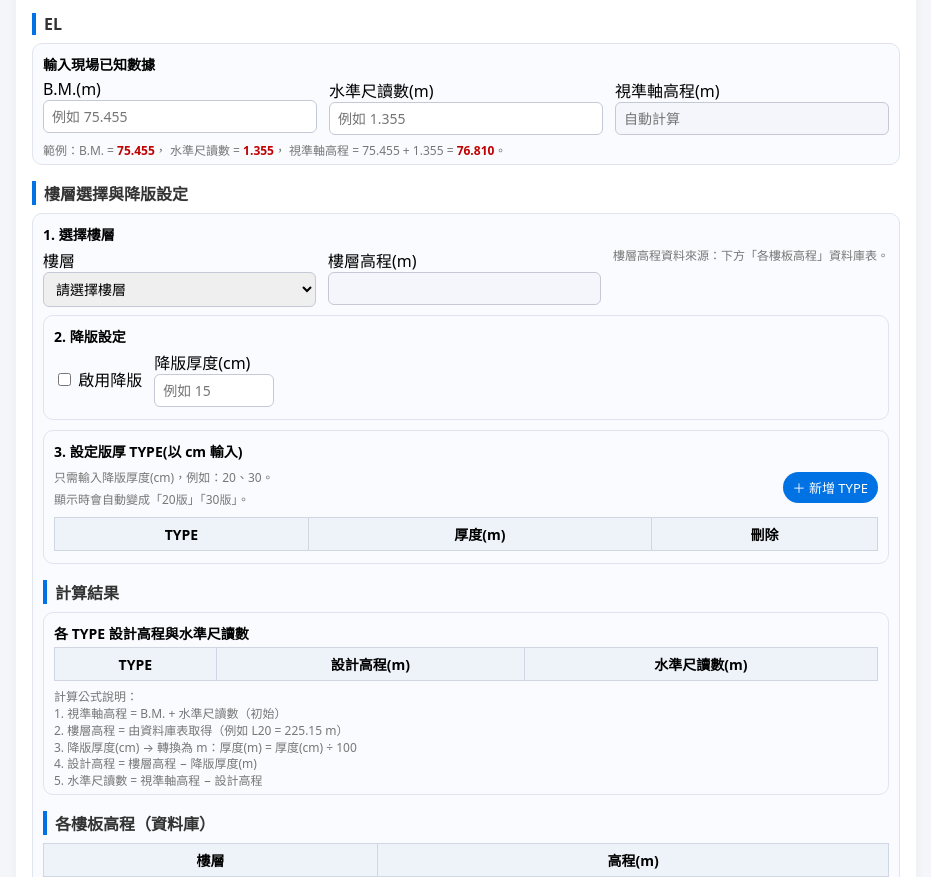
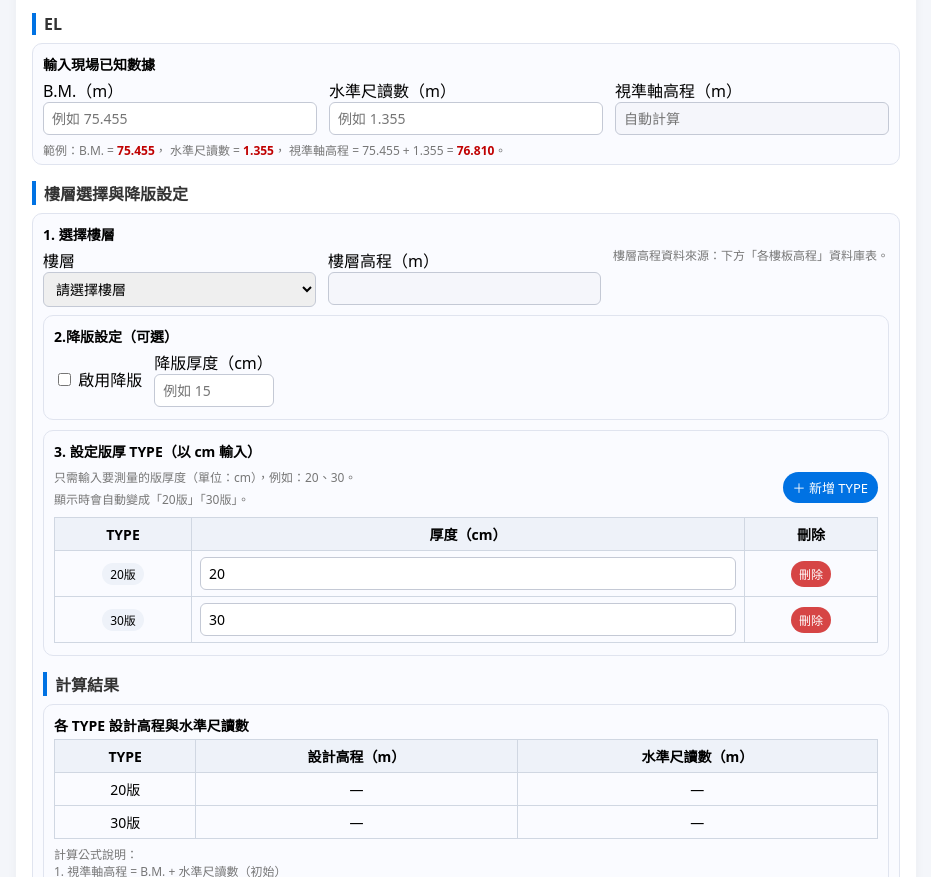
Before and after one commit to dollosc/Template-Elevation-Computer-for-F25, a plain HTML site: page index.html in a window 1280 px wide. Shown: the part 75-952 px from the top of the page, without its empty margins (174-1105 px from the left). Drawn offline with Linux system fonts and the light colour scheme.

Commit message:
Add files via upload

```diff
--- a/index.html
+++ b/index.html
@@ -27,9 +27,9 @@ input[type=number],select{width:100%;padding:6px 8px;border-radius:6px;border:1p
 <div class="card">
 <div class="card-title">輸入現場已知數據</div>
 <div class="field-row">
-<div class="field"><label>B.M.(m)</label><input type="number" id="bmInput" step="0.001" placeholder="例如 75.455"></div>
-<div class="field"><label>水準尺讀數(m)</label><input type="number" id="staffInput" step="0.001" placeholder="例如 1.355"></div>
-<div class="field"><label>視準軸高程(m)</label><input type="number" id="instrumentHeight" readonly placeholder="自動計算"></div>
+<div class="field"><label>B.M.（m）</label><input type="number" id="bmInput" step="0.001" placeholder="例如 75.455"></div>
+<div class="field"><label>水準尺讀數（m）</label><input type="number" id="staffInput" step="0.001" placeholder="例如 1.355"></div>
+<div class="field"><label>視準軸高程（m）</label><input type="number" id="instrumentHeight" readonly placeholder="自動計算"></div>
 </div>
 <div class="note">範例：B.M. = <span class="highlight">75.455</span>， 水準尺讀數 = <span class="highlight">1.355</span>， 視準軸高程 = 75.455 + 1.355 = <span class="highlight">76.810</span>。</div>
 </div>
@@ -53,33 +53,33 @@ input[type=number],select{width:100%;padding:6px 8px;border-radius:6px;border:1p
 <option value="L40">L40</option>
 <option value="LRF">LRF</option>
 </select></div>
-<div class="field"><label>樓層高程(m)</label><input type="number" id="floorElevation" readonly></div>
+<div class="field"><label>樓層高程（m）</label><input type="number" id="floorElevation" readonly></div>
 <div class="note">樓層高程資料來源：下方「各樓板高程」資料庫表。</div>
 </div>
 
 <!-- PC 層設定 -->
 <div class="card">
-<div class="card-title">2. 降版設定</div>
+<div class="card-title">2.降版設定（可選）</div>
 <div class="field-row" style="align-items:center;">
 <label><input type="checkbox" id="pcEnabled"> 啟用降版</label>
-<div class="field" style="max-width:120px;"><label>降版厚度(cm)</label><input type="number" id="pcValue" step="1" placeholder="例如 15"></div>
+<div class="field" style="max-width:120px;"><label>降版厚度（cm）</label><input type="number" id="pcValue" step="1" placeholder="例如 15"></div>
 </div>
 </div>
 
 <!-- TYPE -->
 <div class="card">
-<div class="card-title">3. 設定版厚 TYPE(以 cm 輸入)</div>
+<div class="card-title">3. 設定版厚 TYPE（以 cm 輸入）</div>
 <div class="field-row" style="align-items: center;">
   <div class="field" style="flex: 1 1 auto;">
     <span class="note text-left">
-      只需輸入降版厚度(cm)，例如：20、30。<br />
+      只需輸入要測量的版厚度（單位：cm），例如：20、30。<br />
       顯示時會自動變成「20版」「30版」。
     </span>
   </div>
   <button class="btn" id="addTypeBtn" type="button">＋ 新增 TYPE</button>
 </div>
 <div class="table-wrapper"><table>
-<thead><tr><th>TYPE</th><th>厚度(m)</th><th>刪除</th></tr></thead>
+<thead><tr><th>TYPE</th><th>厚度（cm）</th><th>刪除</th></tr></thead>
 <tbody id="typeTableBody"></tbody></table></div>
 </div>
 
@@ -87,14 +87,14 @@ input[type=number],select{width:100%;padding:6px 8px;border-radius:6px;border:1p
 <div class="section-title">計算結果</div>
 <div class="card"><div class="card-title">各 TYPE 設計高程與水準尺讀數</div>
 <div class="table-wrapper"><table>
-<thead><tr><th>TYPE</th><th>設計高程(m)</th><th>水準尺讀數(m)</th></tr></thead>
+<thead><tr><th>TYPE</th><th>設計高程（m）</th><th>水準尺讀數（m）</th></tr></thead>
 <tbody id="resultBody"></tbody>
 </table></div>
 <div class="note text-left">
   計算公式說明：<br />
   1. 視準軸高程 = B.M. + 水準尺讀數（初始）<br />
   2. 樓層高程 = 由資料庫表取得（例如 L20 = 225.15 m）<br />
-  3. 降版厚度(cm) → 轉換為 m：厚度(m) = 厚度(cm) ÷ 100<br />
+  3. 降版厚度（cm） → 轉換為 m：厚度(m) = 厚度(cm) ÷ 100<br />
   4. 設計高程 = 樓層高程 − 降版厚度(m)<br />
   5. 水準尺讀數 = 視準軸高程 − 設計高程
 </div>
@@ -103,7 +103,7 @@ input[type=number],select{width:100%;padding:6px 8px;border-radius:6px;border:1p
 <!-- 資料庫 -->
 <div class="section-title">各樓板高程（資料庫）</div>
 <div class="table-wrapper"><table>
-<thead><tr><th>樓層</th><th>高程(m)</th></tr></thead>
+<thead><tr><th>樓層</th><th>高程（m）</th></tr></thead>
 <tbody>
 <tr><td>LB4</td><td data-floor="LB4">190.600</td></tr>
 <tr><td>LB3</td><td data-floor="LB3">200.800</td></tr>
@@ -175,4 +175,76 @@ function renderTypes(){
     let inp=document.createElement("input");
     inp.type="number";inp.step="1";inp.value=t.cm??"";
     inp.addEventListener("input",()=>{t.cm=toNum(inp.value);calcAndRender();});
-    td2.appen
+    td2.appendChild(inp);
+
+    let td3=document.createElement("td");
+    let btn=document.createElement("button");
+    btn.className="btn btn-sm btn-danger";
+    btn.textContent="刪除";
+    btn.onclick=()=>{types=types.filter(x=>x.id!==t.id);renderTypes();calcAndRender();};
+    td3.appendChild(btn);
+
+    tr.appendChild(td1);tr.appendChild(td2);tr.appendChild(td3);
+    typeTableBody.appendChild(tr);
+  });
+}
+
+function renderResults(){
+  resultBody.innerHTML="";
+  const ih=toNum(instrumentInput.value);
+  const fk=floorSelect.value;
+  const fe=fk?floorData[fk]:null;
+
+  if(types.length===0){
+    resultBody.innerHTML='<tr><td colspan="3">尚未設定 TYPE</td></tr>';
+    return;
+  }
+
+  const pcOn=pcEnabled.checked;
+  const pc=toNum(pcValue.value);
+
+  types.forEach(t=>{
+    let tr=document.createElement("tr");
+    let tdT=document.createElement("td");
+    tdT.textContent=t.cm? t.cm+"版":"—";
+    let tdD=document.createElement("td");
+    let tdS=document.createElement("td");
+
+    if(ih===null||fe===null||t.cm===null){
+      tdD.textContent="—";
+      tdS.textContent="—";
+    }else{
+      let total=t.cm;
+      if(pcOn && pc!==null) total+=pc;
+      let design=fe-(total/100);
+      let staff=ih-design;
+      tdD.textContent=fmt(design);
+      tdS.textContent=fmt(staff);
+    }
+    tr.appendChild(tdT);tr.appendChild(tdD);tr.appendChild(tdS);
+    resultBody.appendChild(tr);
+  });
+}
+
+function calcAndRender(){
+  calcInstrumentHeight();
+  updateFloorElevation();
+  renderResults();
+}
+
+bmInput.oninput=calcAndRender;
+staffInput.oninput=calcAndRender;
+floorSelect.onchange=calcAndRender;
+pcEnabled.onchange=calcAndRender;
+pcValue.oninput=calcAndRender;
+addTypeBtn.onclick=()=>{
+  types.push({id:nextTypeId++,cm:null});
+  renderTypes();
+  renderResults();
+};
+
+renderTypes();
+renderResults();
+</script>
+</body>
+</html>
```
